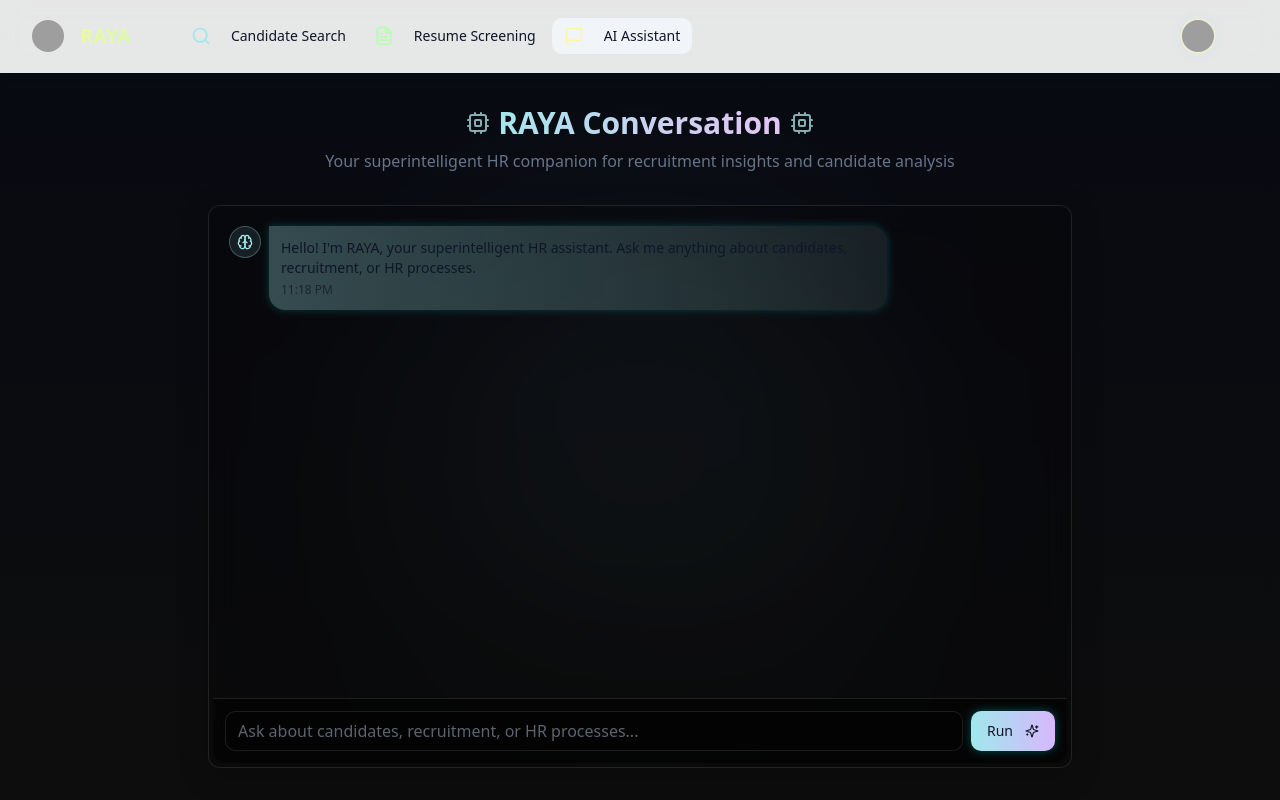
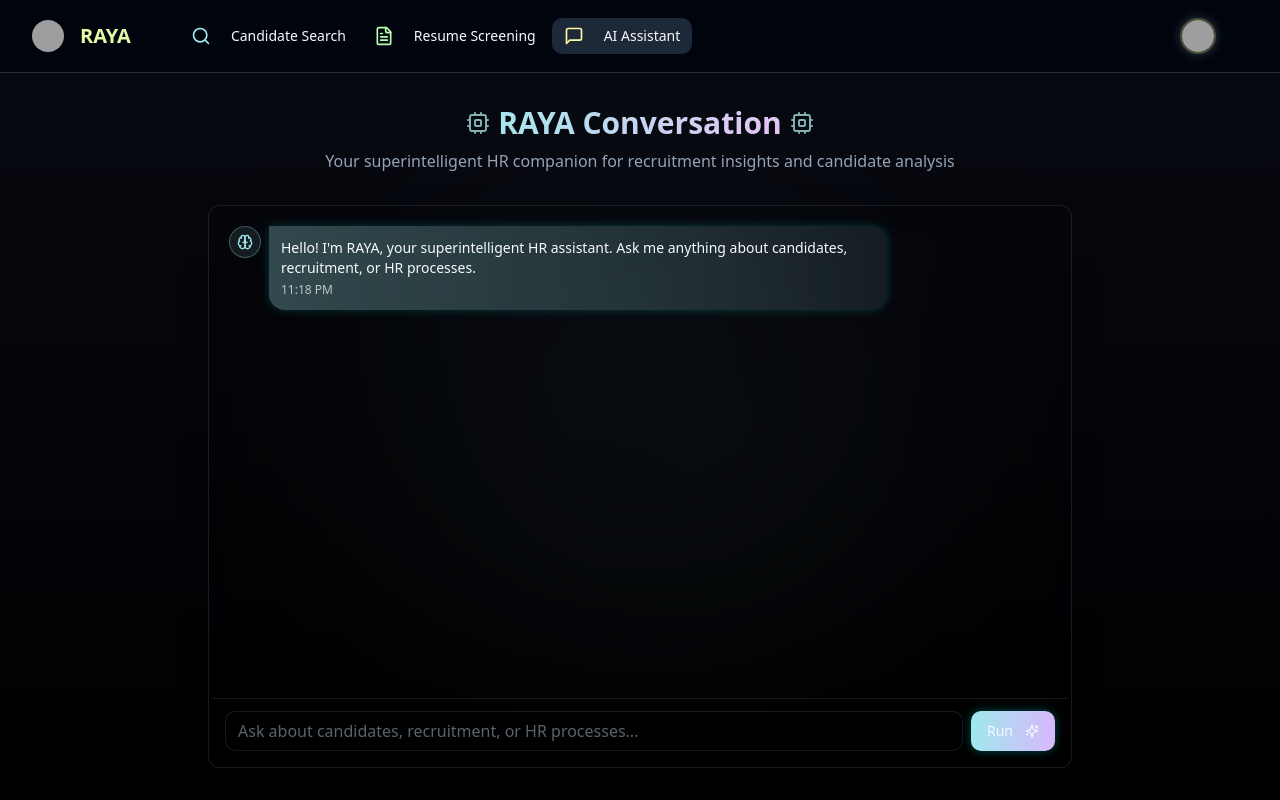
Before and after one commit to agniksarkar1107/raya-candidate-navigator-63, a React (Vite) app: page /ai-assistant in a window 1280 px wide. Built offline with nearby package versions, Linux system fonts and the light colour scheme; grey boxes are pictures that could not be loaded.

Commit message:
Remove light mode
Remove light mode and keep dark mode as the default theme.

```diff
--- a/src/App.tsx
+++ b/src/App.tsx
@@ -15,10 +15,10 @@ const queryClient = new QueryClient();
 
 const App = () => {
   useEffect(() => {
-    // Always set to light mode
-    document.documentElement.classList.add("light");
-    document.documentElement.classList.remove("dark");
-    localStorage.setItem("theme", "light");
+    // Always set to dark mode
+    document.documentElement.classList.add("dark");
+    document.documentElement.classList.remove("light");
+    localStorage.setItem("theme", "dark");
   }, []);
 
   return (
--- a/src/components/ThemeToggle.jsx
+++ b/src/components/ThemeToggle.jsx
@@ -1,14 +1,14 @@
 
 import React, { useEffect } from "react";
-import { Sun } from "lucide-react";
+import { Moon } from "lucide-react";
 import { Button } from "@/components/ui/button";
 
 const ThemeToggle = () => {
   useEffect(() => {
-    // Always set to light mode
-    document.documentElement.classList.add("light");
-    document.documentElement.classList.remove("dark");
-    localStorage.setItem("theme", "light");
+    // Always set to dark mode
+    document.documentElement.classList.add("dark");
+    document.documentElement.classList.remove("light");
+    localStorage.setItem("theme", "dark");
   }, []);
 
   return (
@@ -18,7 +18,7 @@ const ThemeToggle = () => {
       className="rounded-full opacity-0 pointer-events-none"
       aria-hidden="true"
     >
-      <Sun className="h-5 w-5 text-primary" />
+      <Moon className="h-5 w-5 text-primary" />
       <span className="sr-only">Theme</span>
     </Button>
   );
```
